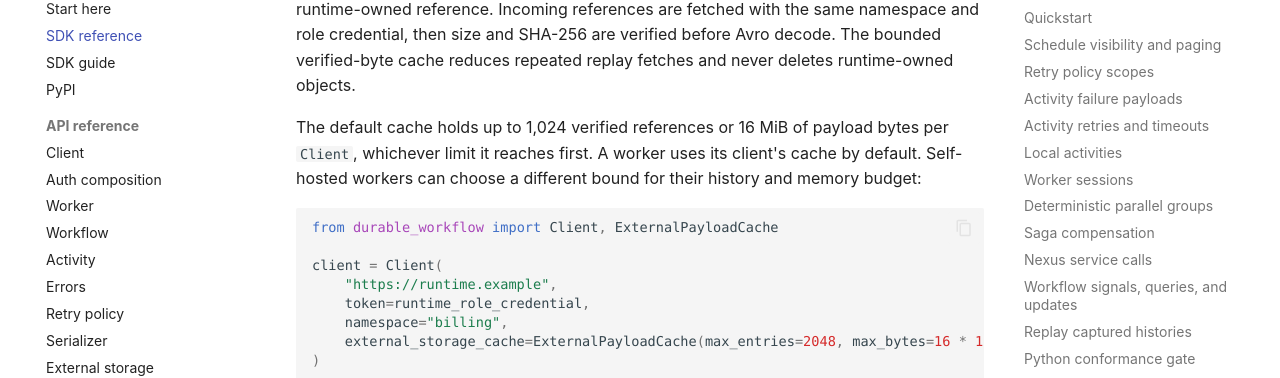
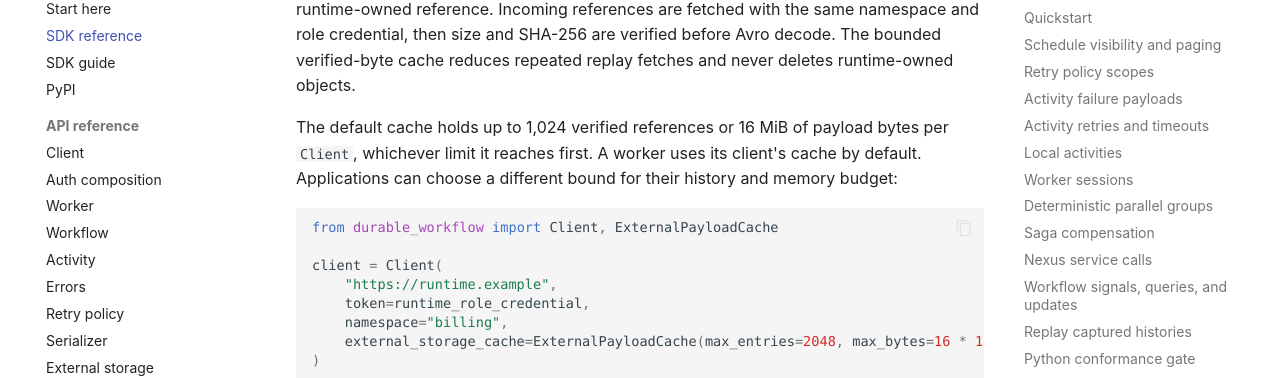
Before and after one commit to durable-workflow/sdk-python, an MkDocs documentation site: the page built from docs/sdk-reference.md, in a window 1280 px wide and 900 px high, scrolled down 12272 px. Shown: the part 117-495 px from the top of the window. Built offline with MkDocs 1.6.1 and Material for MkDocs 9.7.7, drawn with Linux system fonts in a browser that asks for light colours.

Commit message:
Clarify cache configuration applies to all Python workers

````diff
--- a/docs/sdk-reference.md
+++ b/docs/sdk-reference.md
@@ -588,8 +588,8 @@ never deletes runtime-owned objects.
 
 The default cache holds up to 1,024 verified references or 16 MiB of payload
 bytes per `Client`, whichever limit it reaches first. A worker uses its client's
-cache by default. Self-hosted workers can choose a different bound for their
-history and memory budget:
+cache by default. Applications can choose a different bound for their history
+and memory budget:
 
 ```python
 from durable_workflow import Client, ExternalPayloadCache
````
